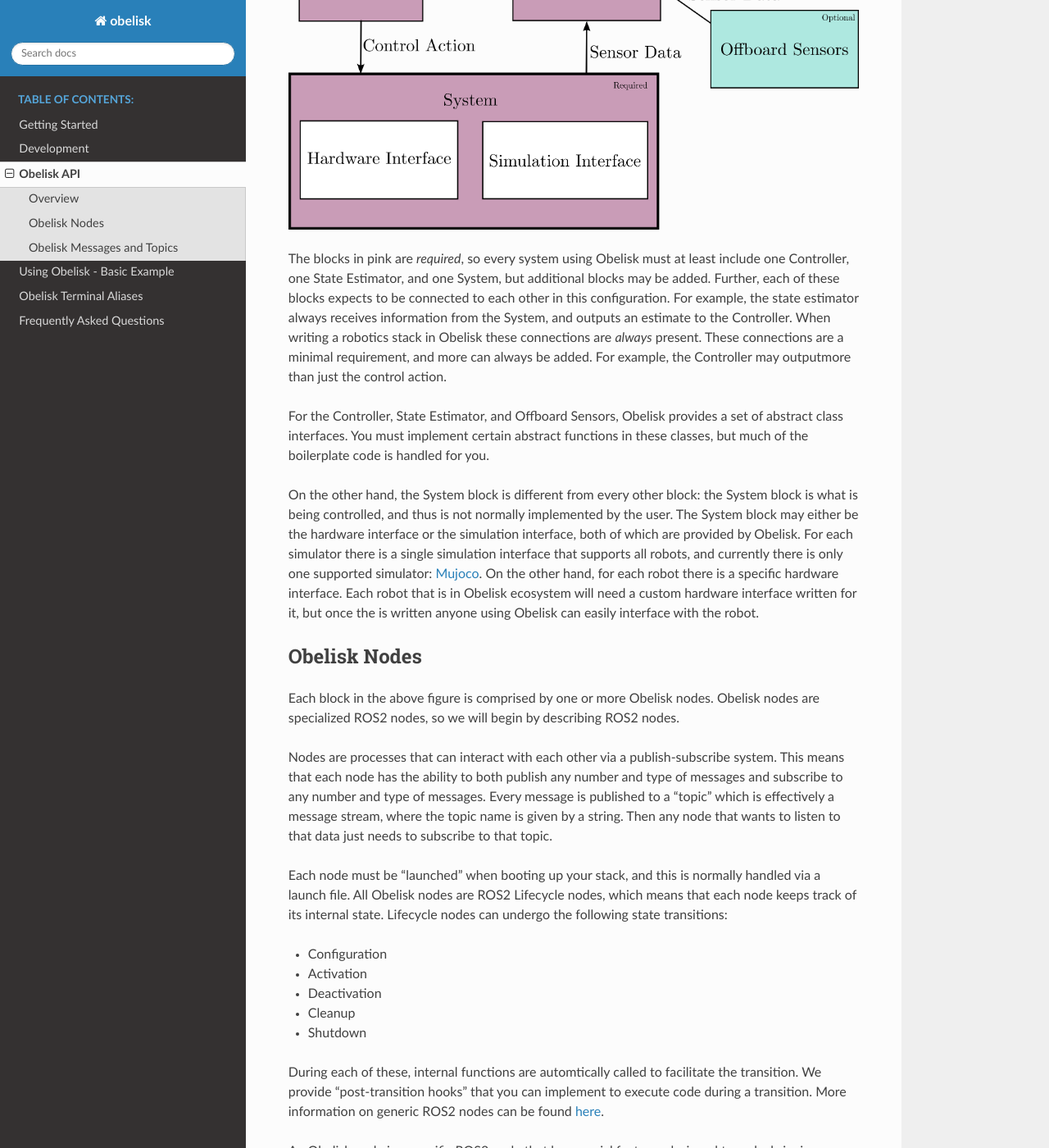
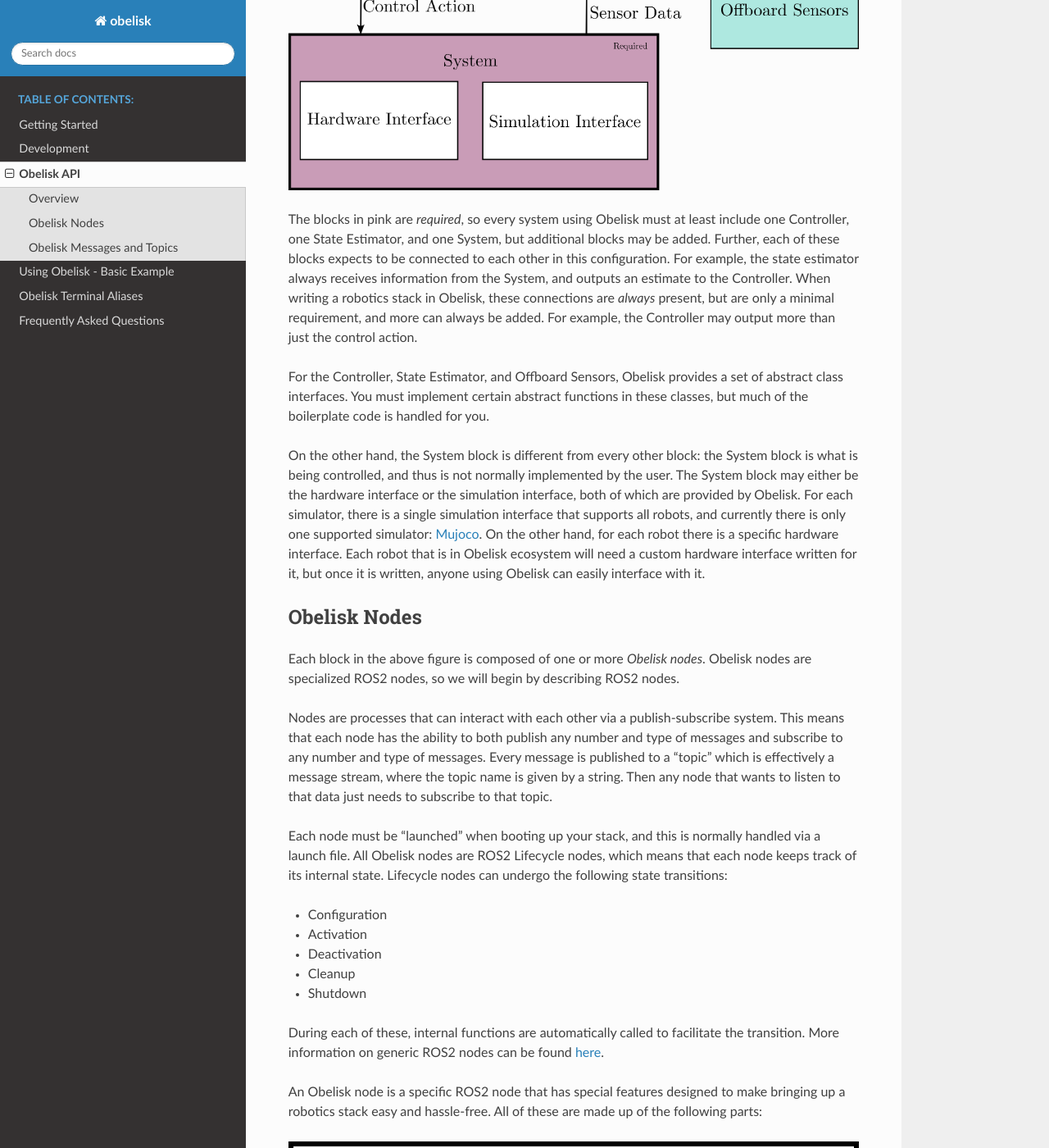
Before and after one commit to Caltech-AMBER/obelisk, a Sphinx documentation site: the page built from docs/source/obelisk_api.md, in a window 1280 px wide and 1400 px high, scrolled down 934 px. Shown: the whole window at 82% size. Built offline with Sphinx 7.4.7 and the Read the Docs theme 2.0.0, drawn with Linux system fonts in a browser that asks for light colours; some of the changed text lies outside the part shown.

Commit message:
minor changes to obelisk API page

```diff
--- a/docs/source/obelisk_api.md
+++ b/docs/source/obelisk_api.md
@@ -17,14 +17,14 @@
 
 ![block-diagram](images/block-diagram.png)
 
-The blocks in pink are *required*, so every system using Obelisk must at least include one Controller, one State Estimator, and one System, but additional blocks may be added. Further, each of these blocks expects to be connected to each other in this configuration. For example, the state estimator always receives information from the System, and outputs an estimate to the Controller. When writing a robotics stack in Obelisk these connections are *always* present. These connections are a minimal requirement, and more can always be added. For example, the Controller may outputmore than just the control action.
+The blocks in pink are *required*, so every system using Obelisk must at least include one Controller, one State Estimator, and one System, but additional blocks may be added. Further, each of these blocks expects to be connected to each other in this configuration. For example, the state estimator always receives information from the System, and outputs an estimate to the Controller. When writing a robotics stack in Obelisk, these connections are *always* present, but are only a minimal requirement, and more can always be added. For example, the Controller may output more than just the control action.
 
 For the Controller, State Estimator, and Offboard Sensors, Obelisk provides a set of abstract class interfaces. You must implement certain abstract functions in these classes, but much of the boilerplate code is handled for you.
 
-On the other hand, the System block is different from every other block: the System block is what is being controlled, and thus is not normally implemented by the user. The System block may either be the hardware interface or the simulation interface, both of which are provided by Obelisk. For each simulator there is a single simulation interface that supports all robots, and currently there is only one supported simulator: [Mujoco](https://mujoco.org/). On the other hand, for each robot there is a specific hardware interface. Each robot that is in Obelisk ecosystem will need a custom hardware interface written for it, but once the is written anyone using Obelisk can easily interface with the robot.
+On the other hand, the System block is different from every other block: the System block is what is being controlled, and thus is not normally implemented by the user. The System block may either be the hardware interface or the simulation interface, both of which are provided by Obelisk. For each simulator, there is a single simulation interface that supports all robots, and currently there is only one supported simulator: [Mujoco](https://mujoco.org/). On the other hand, for each robot there is a specific hardware interface. Each robot that is in Obelisk ecosystem will need a custom hardware interface written for it, but once it is written, anyone using Obelisk can easily interface with it.
 
 ## Obelisk Nodes
-Each block in the above figure is comprised by one or more Obelisk nodes. Obelisk nodes are specialized ROS2 nodes, so we will begin by describing ROS2 nodes.
+Each block in the above figure is composed of one or more *Obelisk nodes*. Obelisk nodes are specialized ROS2 nodes, so we will begin by describing ROS2 nodes.
 
 Nodes are processes that can interact with each other via a publish-subscribe system. This means that each node has the ability to both publish any number and type of messages and subscribe to any number and type of messages. Every message is published to a "topic" which is effectively a message stream, where the topic name is given by a string. Then any node that wants to listen to that data just needs to subscribe to that topic.
 
@@ -35,15 +35,15 @@
 - Cleanup
 - Shutdown
 
-During each of these, internal functions are automtically called to facilitate the transition. We provide "post-transition hooks" that you can implement to execute code during a transition. More information on generic ROS2 nodes can be found [here](https://docs.ros.org/en/humble/Concepts/Basic/About-Nodes.html).
+During each of these, internal functions are automatically called to facilitate the transition. More information on generic ROS2 nodes can be found [here](https://docs.ros.org/en/humble/Concepts/Basic/About-Nodes.html).
 
-An Obelisk node is a specific ROS2 node that has special features designed to make bringing up a robotics stack easy and hassle free. All of these are made up of the following parts:
+An Obelisk node is a specific ROS2 node that has special features designed to make bringing up a robotics stack easy and hassle-free. All of these are made up of the following parts:
 
 ![node](images/node.png)
 
 Some of the main features are:
 - Automatic handling (activation, deactivation, cleanup) of all Components
-- Easily configurable via a yaml file
+- Easy stack configuration via a yaml file
 - Nominally only publish and subscribe to Obelisk messages
 - Automatically launched - no need to write a custom launch file!
 - [Lifecycle](https://github.com/ros2/demos/blob/humble/lifecycle/README.rst) states (as briefly mentioned above)
```
Also changed, not shown: other parts of docs/source/obelisk_api.md (+1 -1 lines).
